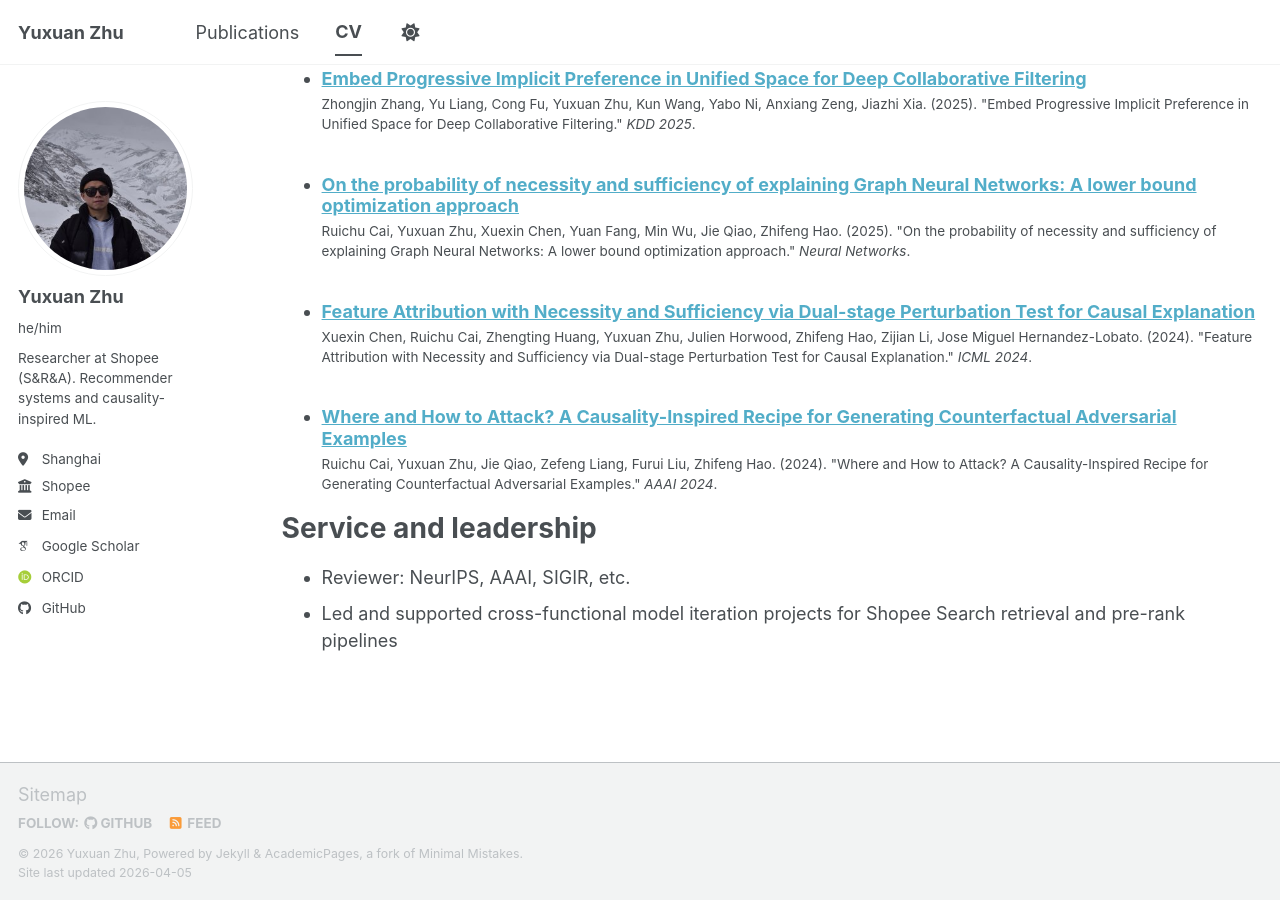
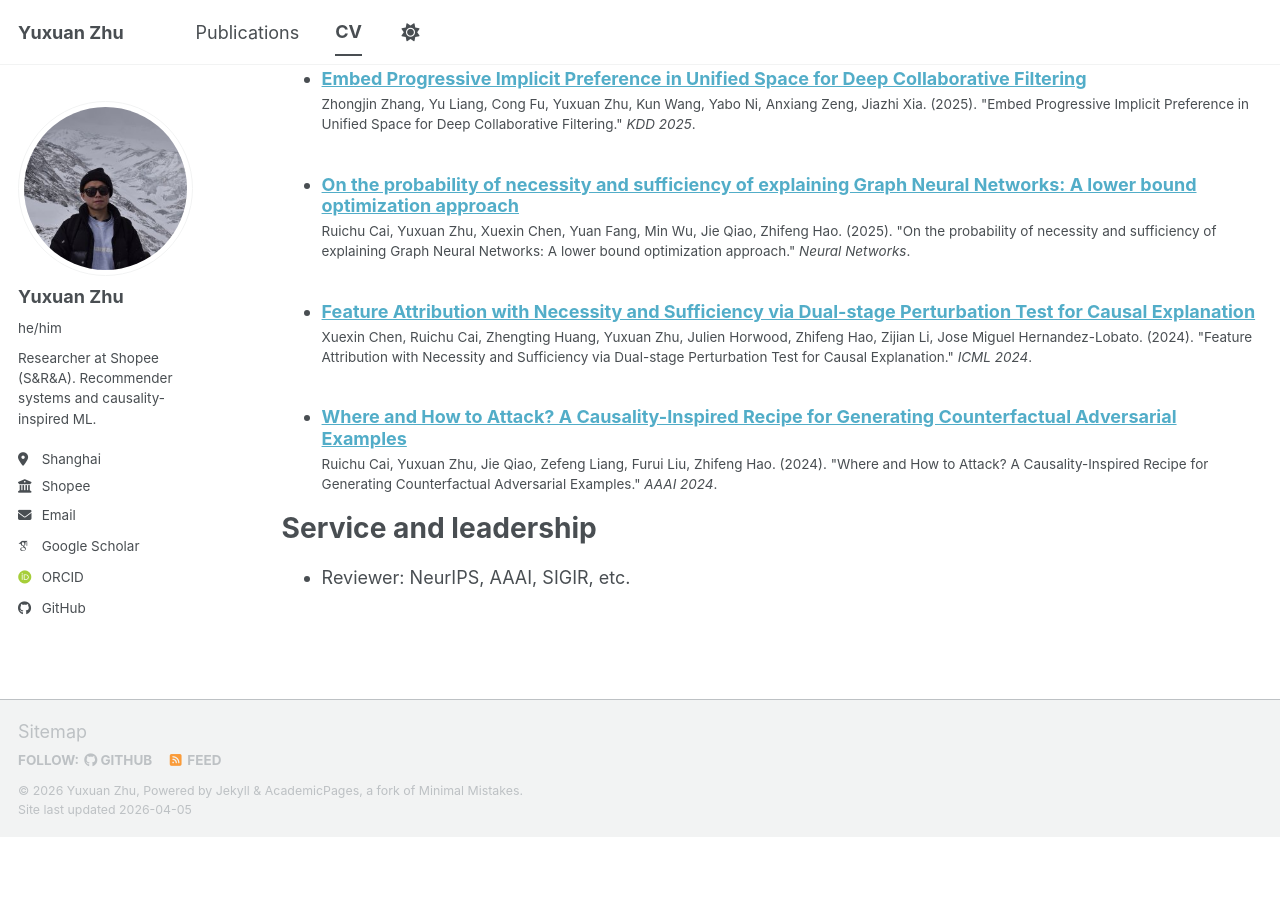
Before and after one commit to EthanChu7/yuxuan.zhu.github.io, a Jekyll site: the page built from _pages/cv.md, in a window 1280 px wide and 900 px high, scrolled down 1218 px. Built offline with Jekyll 4.4.1, drawn with Linux system fonts in a browser that asks for light colours; some web fonts are replaced; a script bundle is joined from its source files by our own code; library files that are not in the unit come from our copies; after the commit the page ends 2055 px from its top, so only the background shows below that.

Commit message:
Remove extra service and leadership bullet

```diff
--- a/_pages/cv.md
+++ b/_pages/cv.md
@@ -37,4 +37,3 @@ Publications
 Service and leadership
 ======
 * Reviewer: NeurIPS, AAAI, SIGIR, etc.
-* Led and supported cross-functional model iteration projects for Shopee Search retrieval and pre-rank pipelines
```
